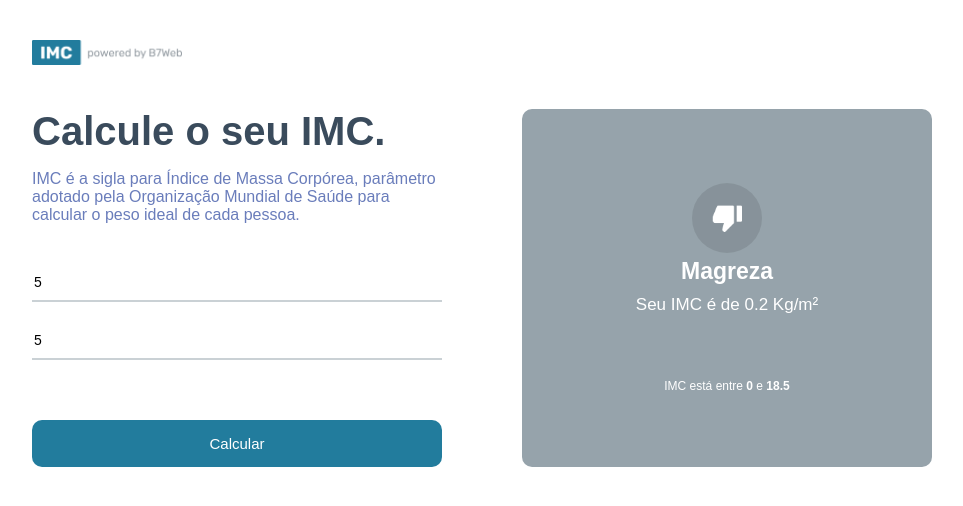
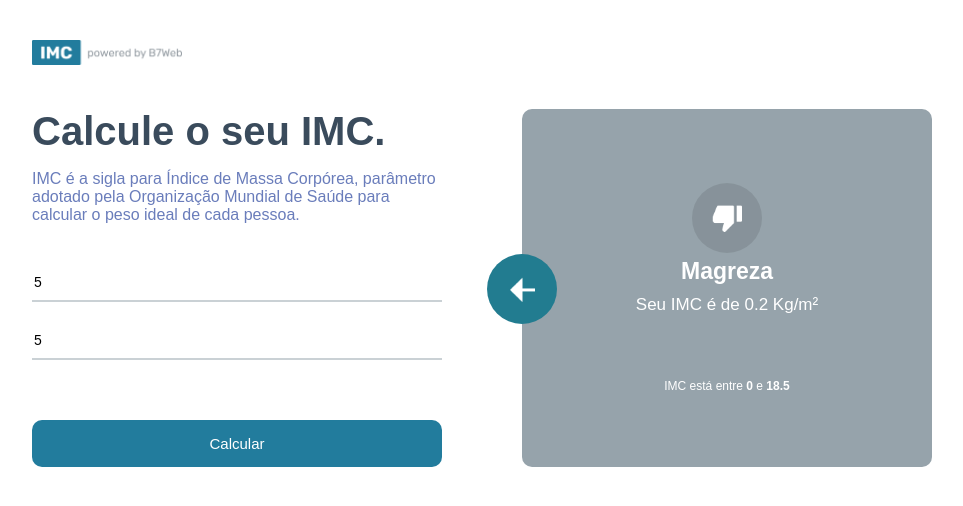
Before and after one commit to Mr1984-Pinheiro/Calculadora_de_IMC, a React (Create React App) app: page / in a window 1280 px wide. Both pictures are taken after typing "5", "5" into the empty fields and a click on the button "Calcular". Shown: the top 506 px of the page, without its empty margins (158-1121 px from the left). Built offline with nearby package versions, Linux system fonts and the light colour scheme.

Commit message:
Fazendo o sistema funcionar parte 2

```diff
--- a/src/App.module.css
+++ b/src/App.module.css
@@ -87,3 +87,16 @@ body {
     flex: 1;
     display: flex;
 }
+
+.container .rigthSide  .rightArrow {
+    position: absolute;
+    background-color: #227C90;
+    width: 70px;
+    height: 70px;
+    display: flex;
+    justify-content: center;
+    align-items: center;border-radius: 50%;
+    margin-left: -35px;
+    margin-top: 145px;
+    cursor: pointer;
+}
--- a/src/App.tsx
+++ b/src/App.tsx
@@ -1,6 +1,7 @@
 import { useState } from 'react';
 import styles from './App.module.css'
 import poweredImage from './assets/powered.png'
+import setaSquerda from './assets/leftarrow.png'
 import {GridItem} from './components/GridItem'
 import { levels, calculateImc, Level} from './helpers/imc';
 
@@ -18,6 +19,13 @@ const App = () => {
     }else {
       alert("Digite todos os campos.")
     }
+  }
+
+  const handleBackButton = () => {
+    setToShow(null);
+    setHeightField(0);
+    setWeightField(0);
+
   }
 
   return (
@@ -62,7 +70,9 @@ const App = () => {
           }
           {toShow &&
             <div className={styles.rightBig}>
-              <div className={styles.rightArrow}></div>
+              <div className={styles.rightArrow} onClick={handleBackButton}>
+                  <img src={setaSquerda} alt="" width={25} />
+              </div>
               <GridItem item={toShow} />
             </div>
           }
--- a/src/helpers/imc.ts
+++ b/src/helpers/imc.ts
@@ -19,8 +19,10 @@ export const calculateImc = (height: number, weight: number) => {
 
     for(let i in levels) {
         if(imc >= levels[i].imc[0] && imc < levels[i].imc[1]) {
-            levels[i].yourImc = parseFloat(imc.toFixed(2));
-            return levels[i];
+            let copyLevel: Level = {...levels[i]};
+
+            copyLevel.yourImc = parseFloat(imc.toFixed(2));
+            return copyLevel;
         }
     }
     return null;
```
